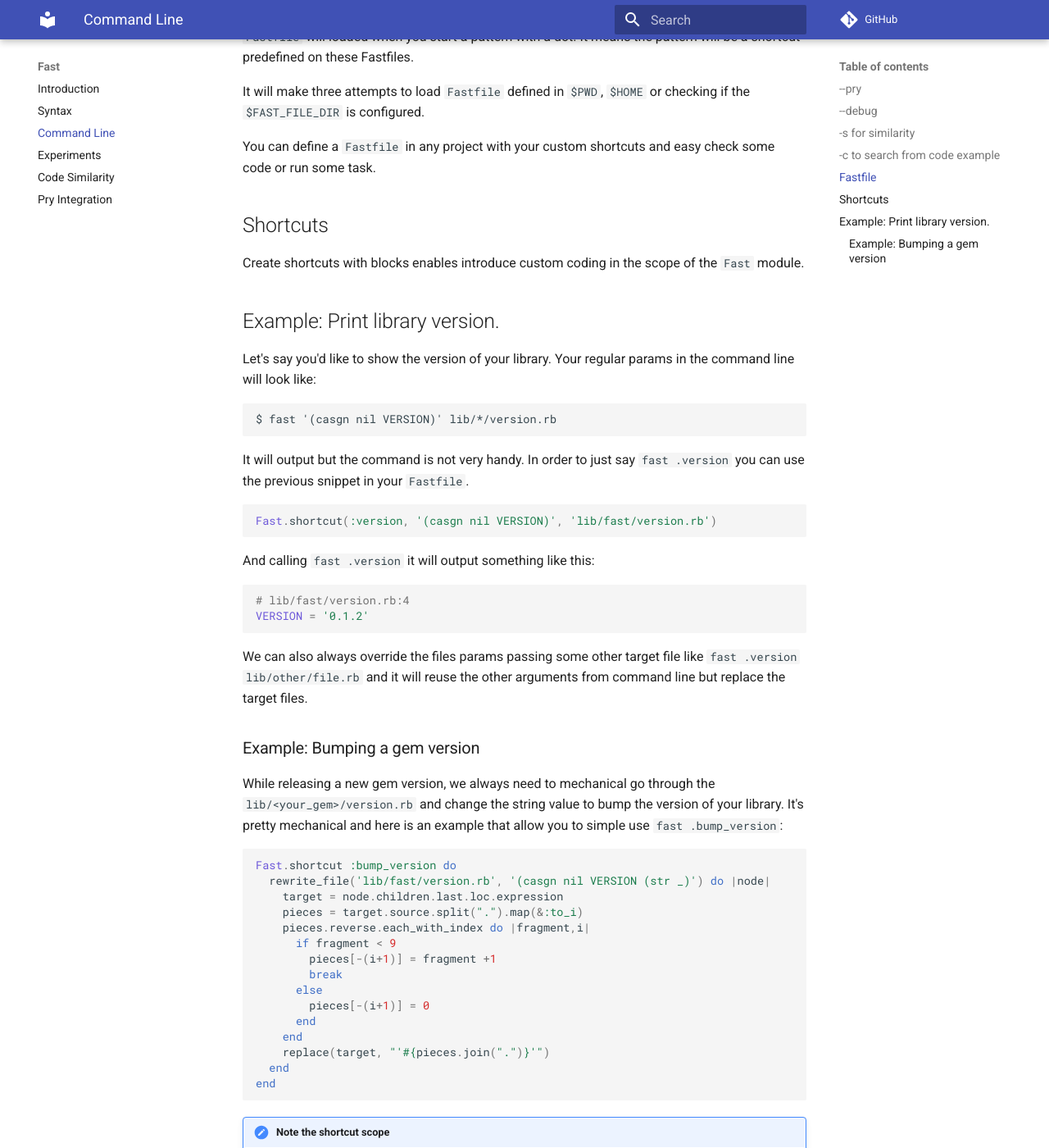
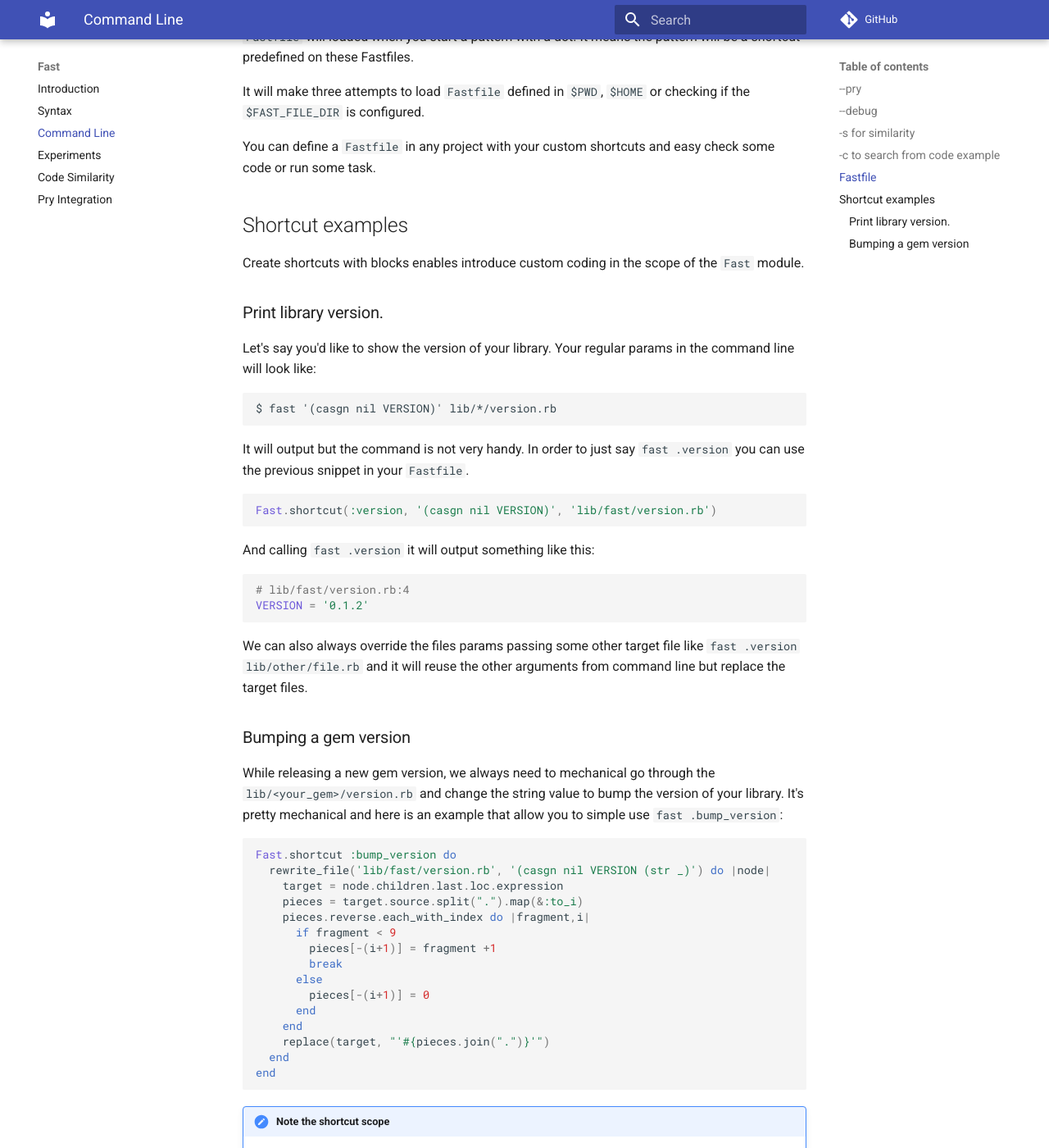
Before and after one commit to jonatas/fast, an MkDocs documentation site: the page built from docs/command_line.md, in a window 1280 px wide and 1400 px high, scrolled down 2435 px. Shown: the whole window at 82% size. Built offline with MkDocs 1.6.1 and Material for MkDocs 9.7.7, drawn with Linux system fonts in a browser that asks for light colours; comment, search, counter and statistics services are not loaded.

Commit message:
Fix headers

````diff
--- a/docs/command_line.md
+++ b/docs/command_line.md
@@ -6,7 +6,6 @@
 ```
 $ fast '(def match?)' lib/fast.rb
 ```
-
 - Use `-d` or `--debug` for enable debug mode.
 - Use `--ast` to output the AST instead of the original code
 - Use `--pry` to jump debugging the first result with pry
@@ -118,12 +117,12 @@
 check some code or run some task.
 
 
-## Shortcuts
+## Shortcut examples
 
 Create shortcuts with blocks enables introduce custom coding in
 the scope of the `Fast` module.
 
-## Example: Print library version.
+### Print library version.
 
 Let's say you'd like to show the version of your library. Your regular params
 in the command line will look like:
@@ -148,7 +147,7 @@
 like `fast .version lib/other/file.rb` and it will reuse the other arguments
 from command line but replace the target files.
 
-### Example: Bumping a gem version
+### Bumping a gem version
 
 While releasing a new gem version, we always need to mechanical go through the
 `lib/<your_gem>/version.rb` and change the string value to bump the version
````
